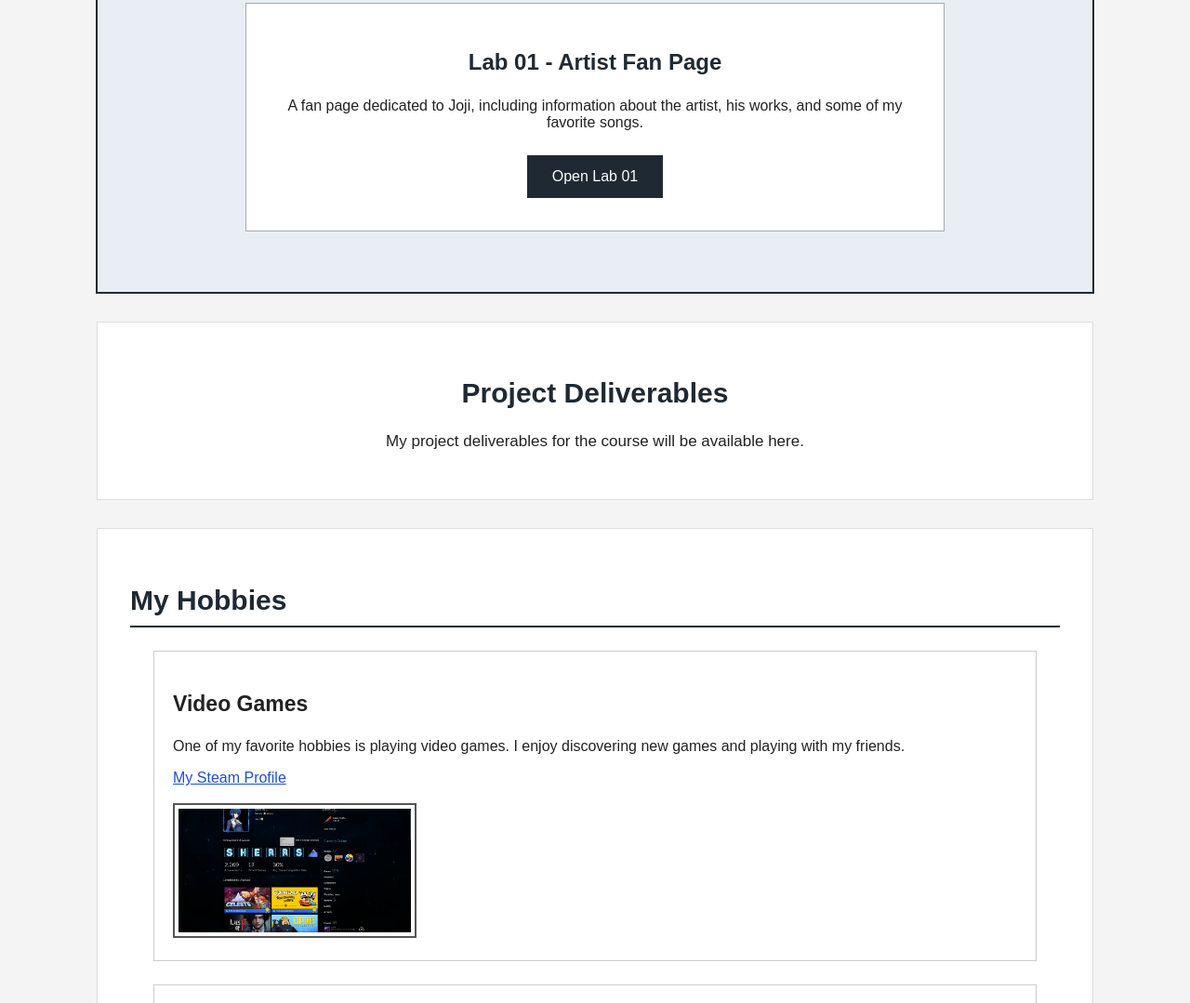
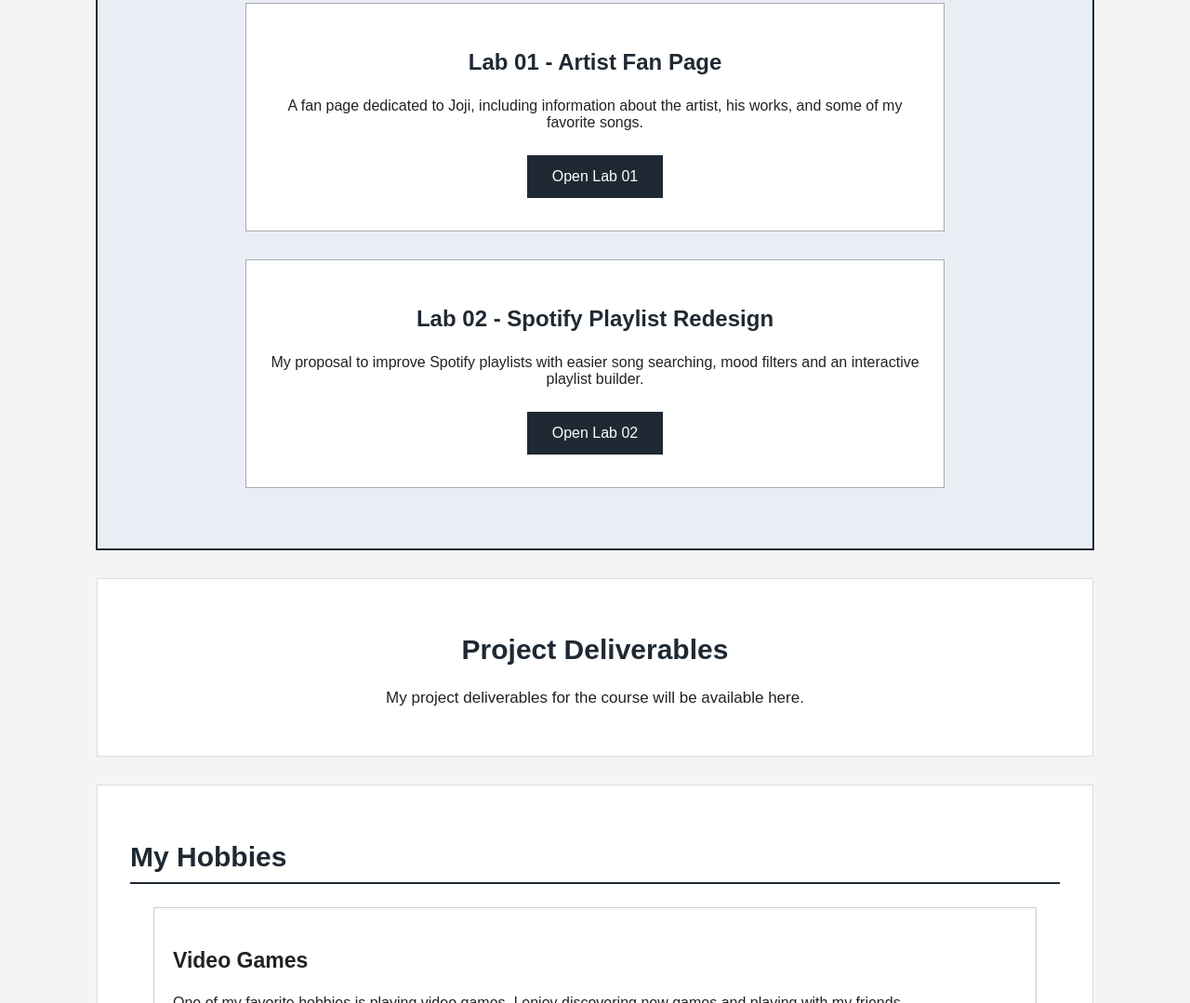
Before and after one commit to Sherrs202/IOT-Test, a plain HTML site: page index.html in a window 1280 px wide. Shown: the part 1039-2118 px from the top of the page at 93% size. Drawn offline with Linux system fonts and the light colour scheme.

Commit message:
feat(home): link Spotify Lab 02 from personal website

```diff
--- a/index.html
+++ b/index.html
@@ -243,6 +243,36 @@
                 Open Lab 01
             </a>
 
+        </article>
+
+        <!-- LAB 02 -->
+        <article style="
+            background-color: white;
+            margin: 30px auto;
+            padding: 25px;
+            max-width: 700px;
+            text-align: center;
+            border: 1px solid #aaaaaa;
+        ">
+            <h3 style="font-size: 24px; color: #1f2933;">
+                Lab 02 - Spotify Playlist Redesign
+            </h3>
+            <p style="font-size: 16px;">
+                My proposal to improve Spotify playlists with easier
+                song searching, mood filters and an interactive playlist builder.
+            </p>
+            <a href="https://sherrs202.github.io/IOT-Test/lab02/index.html"
+               style="
+                   display: inline-block;
+                   background-color: #1f2933;
+                   color: white;
+                   padding: 12px 25px;
+                   margin: 10px;
+                   text-decoration: none;
+                   border: 2px solid #1f2933;
+               ">
+                Open Lab 02
+            </a>
         </article>
 
     </section>
```
